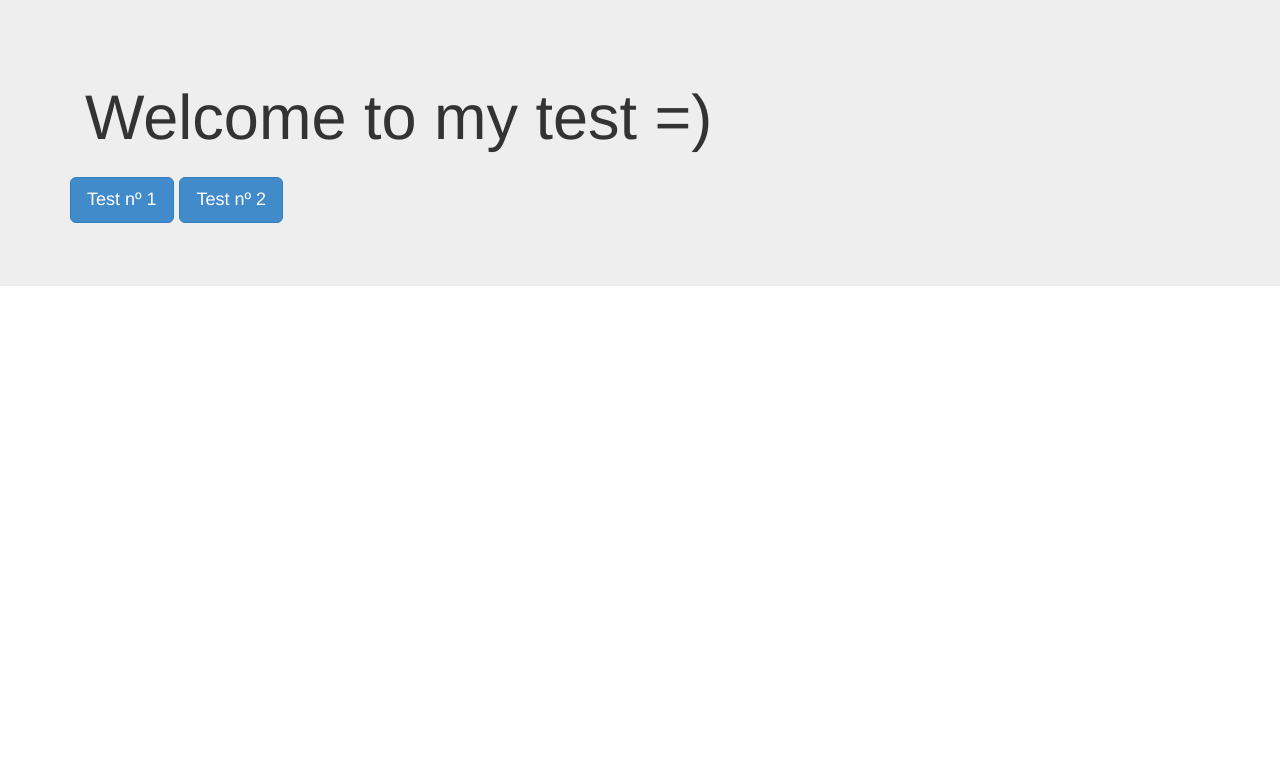
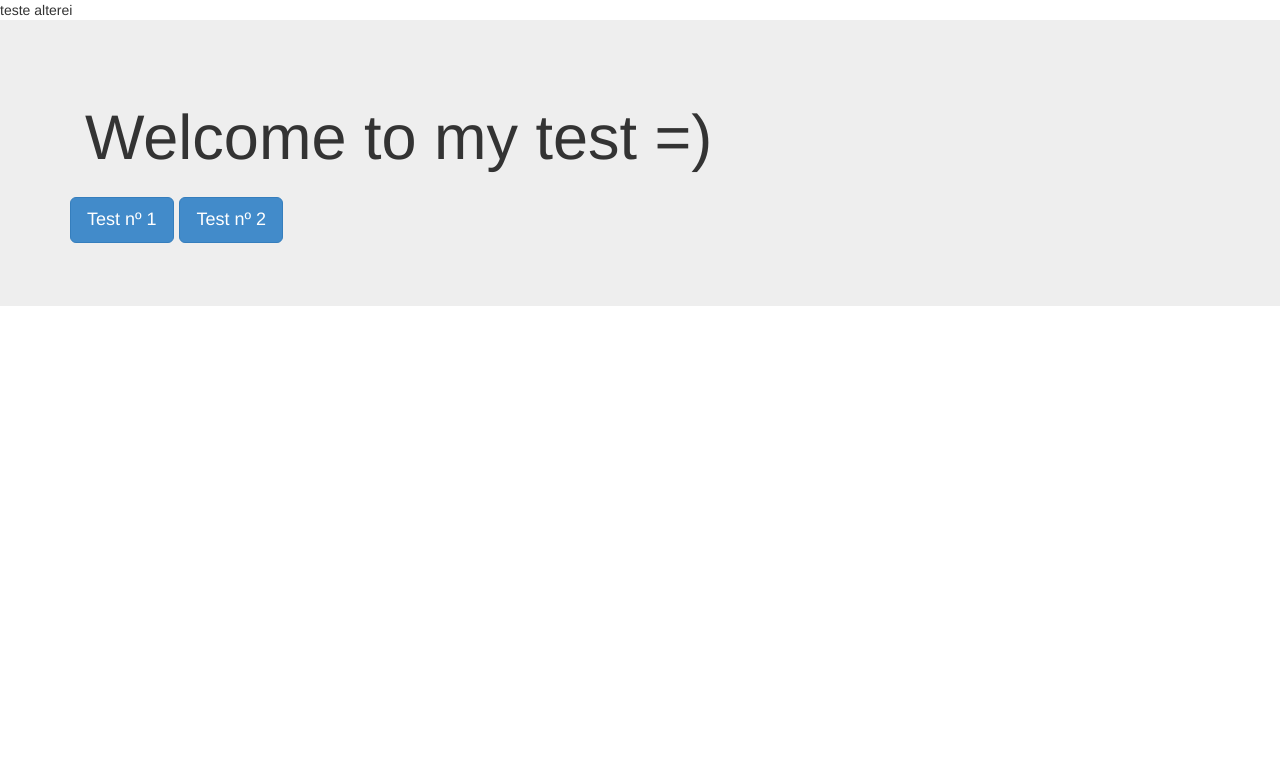
Before and after one commit to krammcarolina/mmdadigital-carol, a PHP site: page /index.php/home in a window 1280 px wide. Shown: the top 769 px of the page. Run offline with PHP 8.4, Linux system fonts and the light colour scheme; data comes from the database, SQL or seed files in the repository.

Commit message:
teste alterei

```diff
--- a/index.php
+++ b/index.php
@@ -1,5 +1,5 @@
 <?php
-
+  echo "teste alterei";
 	$url = explode('/',$_SERVER['REQUEST_URI']);
 	array_shift($url);
 	/*configuração Lucas*/
```
